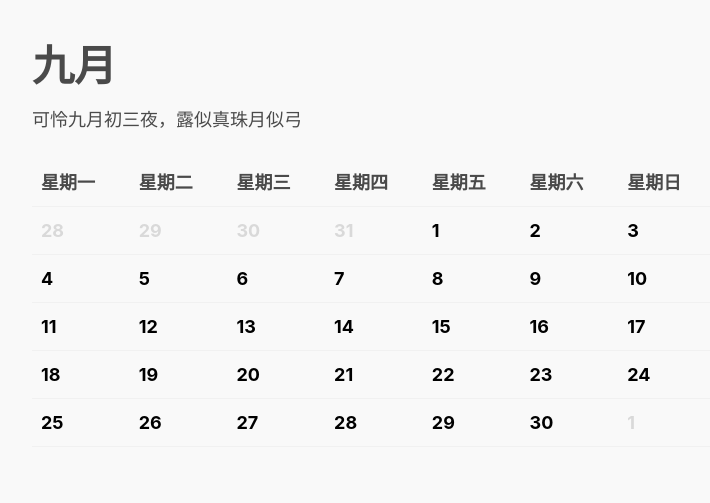
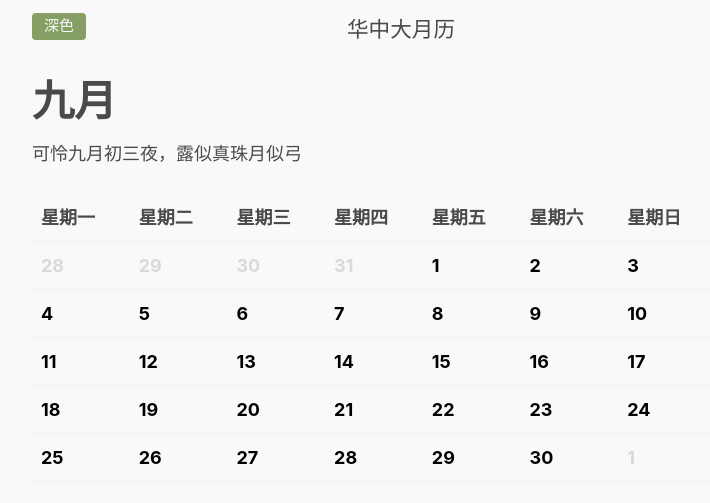
Before and after one commit to wyywwi/Dynamic_Webpage_Finishwork, a PHP site: page /rx-problem-1-2022-9.php in a window 1280 px wide. Shown: the top 503 px of the page, without its empty margins (266-976 px from the left). Run offline with PHP 8.4, Linux system fonts and the light colour scheme.

Commit message:
problem-1 beautify

```diff
--- a/problem-1.css
+++ b/problem-1.css
@@ -18,3 +18,31 @@ ol, ul { list-style: none; }
 table { border-collapse: collapse; border-spacing: 0; }
 img { border: 0; max-width: 100%; }
 */
+header{
+  text-align: center;
+}
+#main_header{
+  text-align: center;
+  font-family: 楷体;
+  font-size: larger;
+}
+#background_switch_button{
+  float:left;
+  margin:0px;
+  border: 0px;
+  padding: 5px 12px;
+  background-color: rgb(133, 159, 100);
+  border-radius: 4px;
+  font-family: 楷体;
+  font-size: smaller;
+}
+#background_switch_button:hover{
+  float:left;
+  margin:0px;
+  border: 0px;
+  padding: 5px 12px;
+  background-color: rgb(100, 117, 76);
+  border-radius: 4px;
+  font-family: 楷体;
+  font-size: smaller;
+}
--- /dev/null
+++ b/problem_1_action.js
@@ -0,0 +1,14 @@
+function ChangeBackground_9(){
+    let chbutton = document.getElementById("background_switch_button");
+    let chmonthname = document.getElementsByClassName("monthname");
+    if(chbutton.innerHTML == "深色")
+        {chbutton.innerHTML = "浅色"}
+    else
+        {chbutton.innerHTML = "深色"};
+    if(document.body.style.backgroundColor != "rgb(74, 74, 74)"){
+        document.body.style.backgroundColor = "rgb(74, 74, 74)";
+        chmonthname.style.color = "#d9d9d9";//此处改变不了颜色，存疑待解
+    }
+    else
+        {document.body.style.backgroundColor = "#f9f9f9"}
+}
--- a/rx-problem-1-2022-9.php
+++ b/rx-problem-1-2022-9.php
@@ -10,14 +10,19 @@
     <title>
         二零二二年九月
     </title>
-    <link rel="stylesheet" type="text/css" href="problem-1.css">
     <link rel="stylesheet" type="text/css" href="normalize.css">
     <link rel="stylesheet" type="text/css" href="sakura.css">
+    <link rel="stylesheet" type="text/css" href="problem-1.css">
+    <script src="problem_1_action.js"></script>
 </head>
 <body>
-    <h1>九月</h1>
+    <header>
+        <button id="background_switch_button" onclick="ChangeBackground_9()">深色</button>
+        <span id="main_header">华中大月历</span>
+    </header>
+    <h1 class="monthname">九月</h1>
     <p class="quote">可怜九月初三夜，露似真珠月似弓</p>
-    <table>
+    <table class="monthtable">
         <thead>
             <tr>
                 <th>星期一</th>
```
